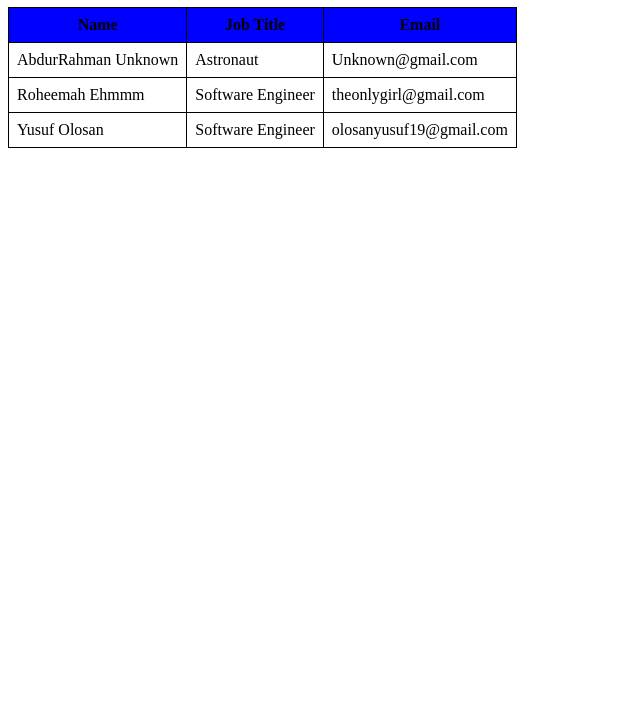
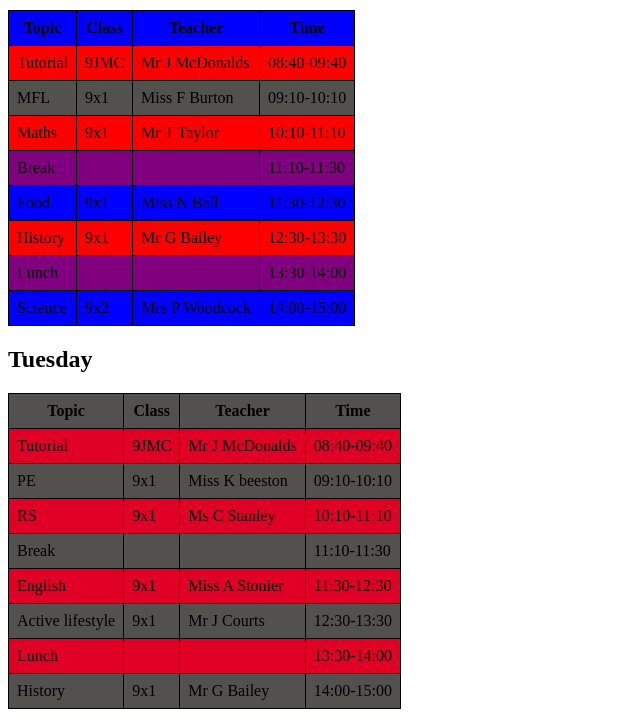
Before and after one commit to Polymath0033/coding-class, a plain HTML site: page html/tables/index.html in a window 1280 px wide. Shown: the part 73-800 px from the top of the page, without its empty margins (0-640 px from the left). Drawn offline with Linux system fonts and the light colour scheme.

Commit message:
my assignmenttable

```diff
--- a/html/tables/index.html
+++ b/html/tables/index.html
@@ -9,8 +9,8 @@
 </head>
 
 <body>
-    <h1>HTML Tables</h1>
-    <table>
+    <!-- <h1>HTML Tables</h1> -->
+    <!-- <table>
         <thead>
             <th>Name</th>
             <th>Job Title</th>
@@ -32,8 +32,175 @@
                 <td>Software Engineer</td>
                 <td>olosanyusuf19@gmail.com</td>
             </tr>
+            <tr>
+                <td>AbdurRahman Unknown</td>
+                <td>Astronaut</td>
+                <td>Unknown@gmail.com</td>
+            </tr>
+            <tr>
+                <td>Roheemah Ehmmm</td>
+                <td>Software Engineer</td>
+                <td>theonlygirl@gmail.com</td>
+            </tr>
+            <tr>
+                <td>Yusuf Olosan</td>
+                <td>Software Engineer</td>
+                <td>olosanyusuf19@gmail.com</td>
+            </tr>
+            <tr>
+                <td>AbdurRahman Unknown</td>
+                <td>Astronaut</td>
+                <td>Unknown@gmail.com</td>
+            </tr>
+            <tr>
+                <td>Roheemah Ehmmm</td>
+                <td>Software Engineer</td>
+                <td>theonlygirl@gmail.com</td>
+            </tr>
+            <tr>
+                <td>Yusuf Olosan</td>
+                <td>Software Engineer</td>
+                <td>olosanyusuf19@gmail.com</td>
+            </tr>
+            <tr>
+                <td>AbdurRahman Unknown</td>
+                <td>Astronaut</td>
+                <td>Unknown@gmail.com</td>
+            </tr>
+            <tr>
+                <td>Roheemah Ehmmm</td>
+                <td>Software Engineer</td>
+                <td>theonlygirl@gmail.com</td>
+            </tr>
+            <tr>
+                <td>Yusuf Olosan</td>
+                <td>Software Engineer</td>
+                <td>olosanyusuf19@gmail.com</td>
+            </tr>
+        </tbody> -->
+        <!-- thead,th,tbody,tr,td,tfoot -->
+    <!-- </table> -->
+
+
+    <button><a href="/html/Tables/index.html"></a>Monday</button><br><br><br><br>
+    <table>
+        <thead>
+
+            <th>Topic</th>
+            <th>Class</th>
+            <th>Teacher</th>
+            <th>Time</th>
+        </thead>
+        <tbody>
+        <tr id="sae">
+            <td>Tutorial</td>
+            <td>9JMC</td>
+            <td>Mr J McDonalds</td>
+            <td>08:40-09:40</td>
+        </tr>
+        <tr id="sad">
+            <td>MFL</td>
+            <td>9x1</td>
+            <td>Miss F Burton</td>
+            <td>09:10-10:10</td>
+        </tr>
+        <tr id="sal">
+            <td>Maths</td>
+            <td>9x1</td>
+            <td>Mr T Taylor</td>
+            <td>10:10-11:10</td>
+        </tr>
+        <tr id="sar">
+            <td>Break</td>
+            <td></td>
+            <td></td>
+            <td>11:10-11:30</td>
+        </tr>
+        <tr id="ews">
+            <td>Food</td>
+            <td>9x1</td>
+            <td>Miss N Ball</td>
+            <td>11:30-12:30</td>
+        </tr>
+        <tr id="swe">
+            <td>History</td>
+            <td>9x1</td>
+            <td>Mr G Bailey</td>
+            <td>12:30-13:30</td>
+        </tr>
+        <tr id="wes">
+            <td>Lunch</td>
+            <td></td>
+            <td></td>
+            <td>13:30-14:00</td>
+        </tr>
+        <tr id="sew">
+            <td>Science</td>
+            <td>9x2</td>
+            <td>Mrs P Woodcock</td>
+            <td>14:00-15:00</td>
+        </tr>
         </tbody>
-        <!-- thead,th,tbody,tr,td,tfoot -->
+    </table>
+    <h2>Tuesday</h2>
+    <table>
+        <thead class="header">
+
+            <th>Topic</th>
+            <th>Class</th>
+            <th>Teacher</th>
+            <th>Time</th>
+        </thead>
+        <tbody>
+        <tr id="come">
+            <td>Tutorial</td>
+            <td>9JMC</td>
+            <td>Mr J McDonalds</td>
+            <td>08:40-09:40</td>
+        </tr>
+        <tr id="sad">
+            <td>PE</td>
+            <td>9x1</td>
+            <td>Miss K beeston</td>
+            <td>09:10-10:10</td>
+        </tr>
+        <tr id="come">
+            <td>RS</td>
+            <td>9x1</td>
+            <td>Ms C Stanley</td>
+            <td>10:10-11:10</td>
+        </tr>
+        <tr id="sad">
+            <td>Break</td>
+            <td></td>
+            <td></td>
+            <td>11:10-11:30</td>
+        </tr>
+        <tr id="come">
+            <td>English</td>
+            <td>9x1</td>
+            <td>Miss A Stonier</td>
+            <td>11:30-12:30</td>
+        </tr>
+        <tr id="sad">
+            <td>Active lifestyle</td>
+            <td>9x1</td>
+            <td>Mr J Courts</td>
+            <td>12:30-13:30</td>
+        </tr>
+        <tr id="come">
+            <td>Lunch</td>
+            <td></td>
+            <td></td>
+            <td>13:30-14:00</td>
+        </tr>
+        <tr id="sad">
+            <td>History</td>
+            <td>9x1</td>
+            <td>Mr G Bailey</td>
+            <td>14:00-15:00</td>
+        </tr>
+        </tbody>
     </table>
 </body>
 
--- a/html/tables/style.css
+++ b/html/tables/style.css
@@ -13,3 +13,46 @@ td,
 th {
     padding: 0.5rem;
 }
+tr :nth-child(){
+    background-color: aqua;
+}
+tr :nth-child(){
+    background-color: red;
+}
+#sar{
+    background-color: purple;
+}
+#sae{
+    background-color:red
+}
+#sad{
+    background-color: blue;
+}
+#sal{
+    background-color: red;
+}
+#ews{
+    background-color: blue;
+}
+#swe{
+    background-color: red;
+}
+#wes{
+    background-color: purple;
+}
+#sew{
+    background-color: blue;
+}
+
+tr :nth-child(){
+    background-color: red;
+}
+#come{
+    background-color: #e00025;
+}
+#sad{
+    background-color:rgb(83, 81, 78)
+}
+.header{
+    background-color: rgb(83, 81, 79);
+}
```
